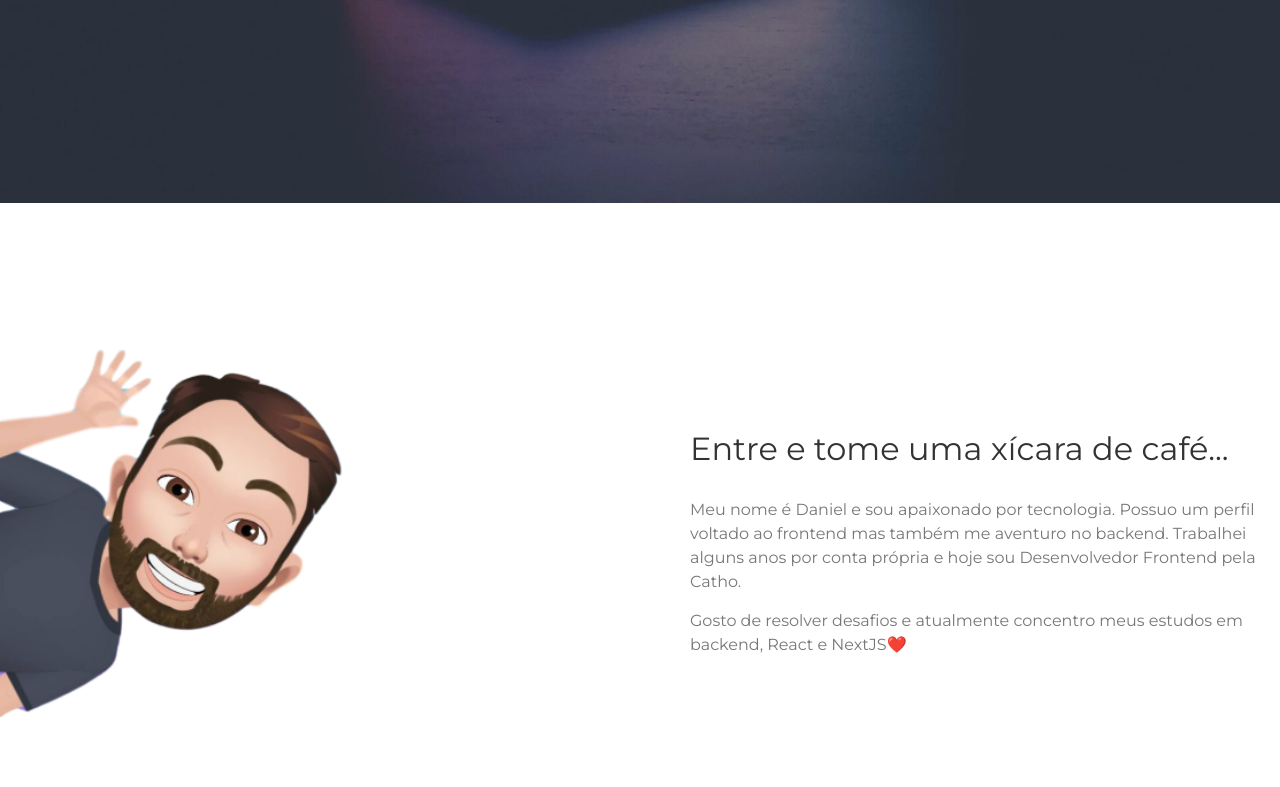
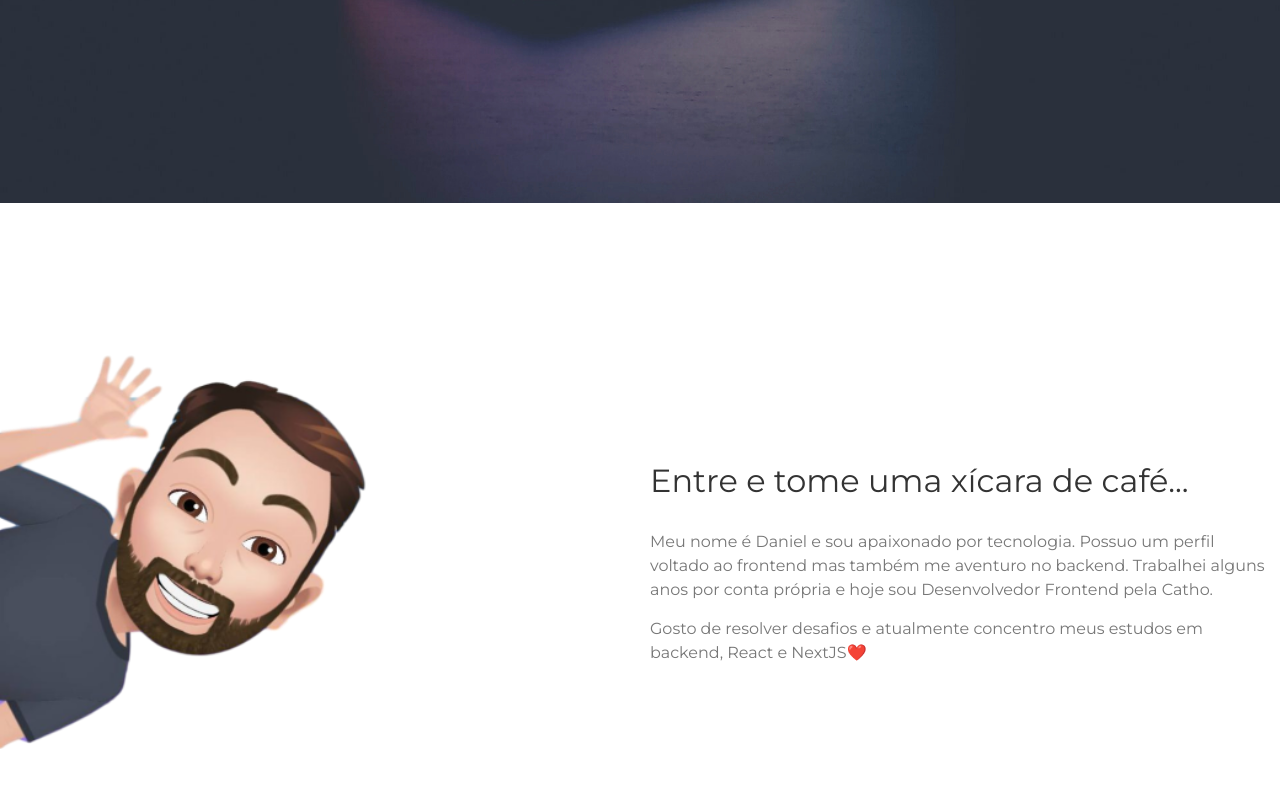
Before and after one commit to profdangarcia/my-portfolio, a Next.js app: page / in a window 1280 px wide. Shown: the part 597-1384 px from the top of the page. Built offline with nearby package versions, Linux system fonts and the light colour scheme; a web font is replaced by a local one.

Commit message:
styles: improving spacing

```diff
--- a/src/components/About/styles.ts
+++ b/src/components/About/styles.ts
@@ -35,7 +35,7 @@ export const DevPicture = styled.img<AnimateProps>`
   @media (min-width: ${props => props.theme.screens.medium}) {
     width: 700px;
     max-width: 100%;
-    margin-right: 100px;
+    margin-right: 20px;
   }
 `
 export const AboutContainer = styled.div<AnimateProps>`
```
